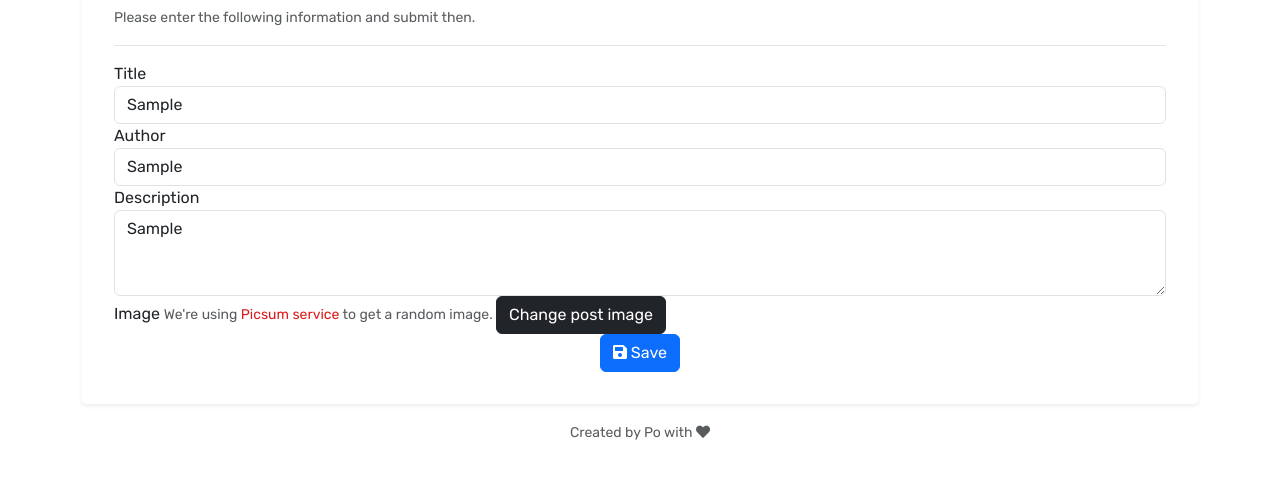
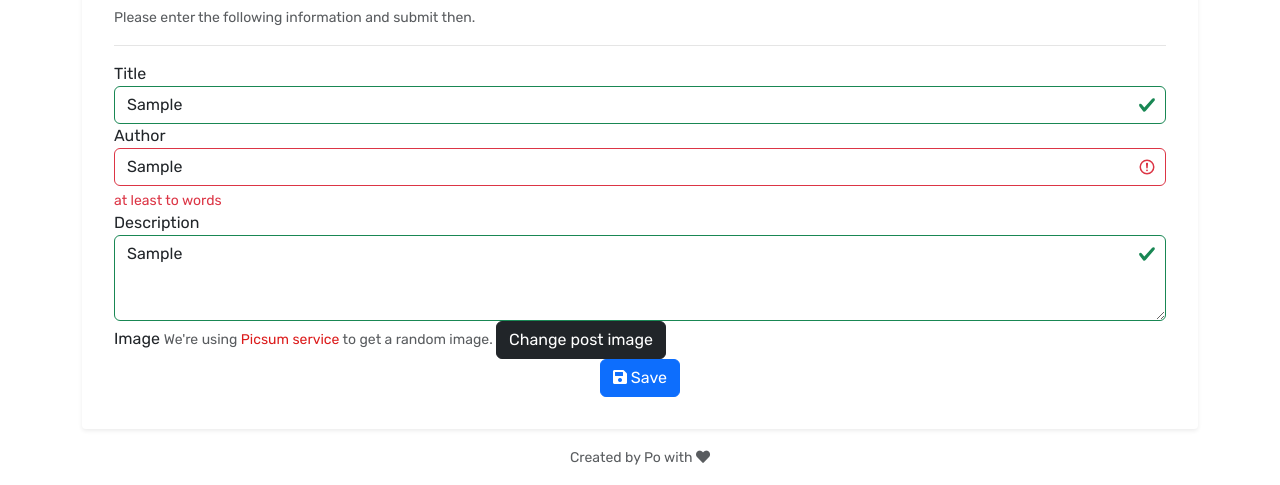
Before and after one commit to trantien-frontend/js-post-ui, a website built with Vite: page add-edit-post.html in a window 1280 px wide. Both pictures are taken after typing "Sample", "Sample", "Sample" into the empty fields and a click on the button "Save". Shown: the part 408-893 px from the top of the page. Before the commit the page ends 868 px from the top, so only its background shows below. Built offline with nearby package versions, Linux system fonts and the light colour scheme.

Commit message:
new-file

```diff
--- a/add-edit-post.html
+++ b/add-edit-post.html
@@ -70,7 +70,7 @@
               </p>
             </div>
 
-            <form id="postForm" class="post-form">
+            <form id="postForm" class="post-form" novalidate>
               <div class="form-group">
                 <label for="postTitle">Title</label>
                 <input
--- a/js/utils/post-form.js
+++ b/js/utils/post-form.js
@@ -1,4 +1,5 @@
-import { setFiledValue, setImageUrl } from './common';
+import { setFiledValue, setImageUrl, setTextContent } from './common';
+import * as yup from 'yup';
 
 function setValueInputForm(formElement, value) {
   if (!value) return;
@@ -20,6 +21,83 @@ function getFormsValues(formElement) {
 
   return formValues;
 }
+function getPostSchema() {
+  return yup.object().shape({
+    title: yup.string().required('please enter title'),
+    author: yup
+      .string()
+      .required('please enter author')
+      .test('at-least-to-words', 'at least to words', (value) => {
+        return value.split(' ').filter((x) => !!x && x.length > 2).length >= 2;
+      }),
+    description: yup.string(),
+  });
+}
+
+// function getTitleError(formElement) {
+//   const inputTitle = formElement.querySelector('[name="title"]');
+//   if (!inputTitle) return;
+
+//   //   requied
+//   if (inputTitle.validity.valueMissing) return 'case requied';
+//   // has 3 words and least word has 3 character
+//   if (inputTitle.value.split(' ').filter((x) => !!x && x.length > 2).length < 2)
+//     return 'case words';
+
+//   return '';
+// }
+function setFieldError(form, name, errorMessage) {
+  const inputField = form.querySelector(`[name="${name}"]`);
+  if (inputField) {
+    inputField.setCustomValidity(errorMessage);
+    setTextContent(inputField.parentElement, '.invalid-feedback', errorMessage);
+  }
+}
+
+async function validatePostForm(formElement, formValues) {
+  if (!formElement) return;
+
+  // const listErrorMess = {
+  //   title: getTitleError(formElement),
+  // };
+
+  // for (const errorMess in listErrorMess) {
+  //   const inputTitleElement = formElement.querySelector(`[name=${errorMess}]`);
+  //   if (inputTitleElement) {
+  //     inputTitleElement.setCustomValidity(listErrorMess[errorMess]);
+  //     setTextContent(
+  //       inputTitleElement.parentElement,
+  //       '.invalid-feedback',
+  //       listErrorMess[errorMess]
+  //     );
+  //   }
+  // }
+
+  try {
+    // reset form
+    const fieldList = ['title', 'author'];
+    fieldList.forEach((field) => setFieldError(formElement, field, ''));
+
+    const schema = getPostSchema();
+    await schema.validate(formValues, { abortEarly: false });
+  } catch (error) {
+    const errorLog = {};
+    if (error.name === 'ValidationError' || Array.isArray(error.inner)) {
+      for (const validationError of error.inner) {
+        const name = validationError.path;
+
+        if (errorLog[name]) continue;
+
+        setFieldError(formElement, name, validationError.message);
+        errorLog[name] = true;
+      }
+    }
+  }
+
+  const isValid = formElement.checkValidity();
+  if (!isValid) formElement.classList.add('was-validated');
+  return isValid;
+}
 
 export function initPostForm({ idElementForm, defaultValue, onSubmit }) {
   const form = document.getElementById(idElementForm);
@@ -31,6 +109,10 @@ export function initPostForm({ idElementForm, defaultValue, onSubmit }) {
     event.preventDefault();
 
     const formValues = getFormsValues(form);
+
+    if (!validatePostForm(form, formValues)) return;
+
+    console.log('submited form');
   });
   //   onSubmit(defaultValue);
 }
--- a/package.json
+++ b/package.json
@@ -13,6 +13,7 @@
   },
   "dependencies": {
     "axios": "^1.3.4",
-    "dayjs": "^1.11.7"
+    "dayjs": "^1.11.7",
+    "yup": "^1.0.2"
   }
 }
```
Also changed, not shown: vite.config.js (+5 -5 lines), 1 other file.
